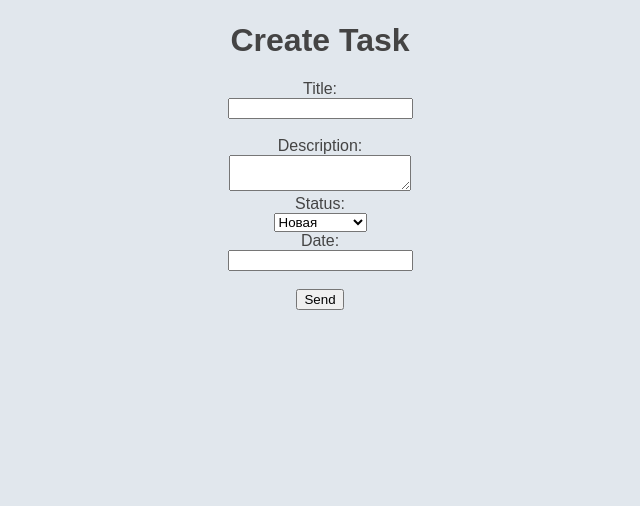
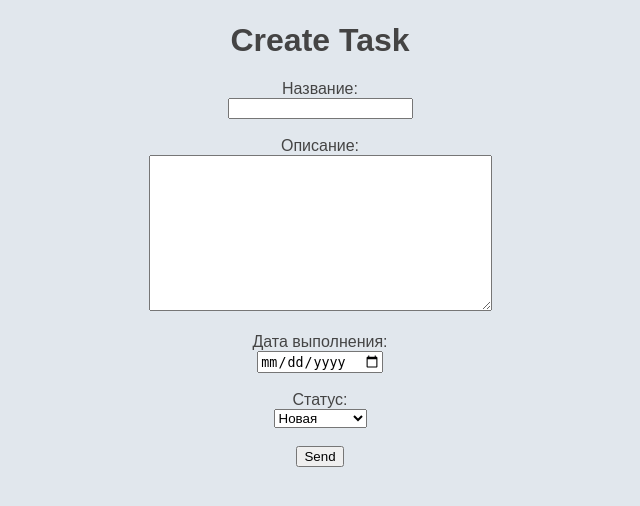
Before and after one commit to Beknasar/python_group_6_homework_47_Ulanbek_uulu_Beknasar, a Django app: page /tasks/add/ in a window 1280 px wide. Shown: the part 38-544 px from the top of the page, without its empty margins (320-960 px from the left). Run offline with Django 3.2, Linux system fonts and the light colour scheme.

Commit message:
Добавлена форма задачи для валидации и вывода разметки при создании статьи.

```diff
--- /dev/null
+++ b/source/webapp/forms.py
@@ -0,0 +1,14 @@
+from django import forms
+from .models import STATUS_CHOICES
+
+default_status = STATUS_CHOICES[0][0]
+
+class TaskForm(forms.Form):
+    title = forms.CharField(max_length=200, required=True, label='Название')
+    description = forms.CharField(max_length=500, required=True, label='Описание', widget=forms.Textarea)
+    status = forms.ChoiceField(choices=STATUS_CHOICES, required=True, label='Статус',
+                               initial=default_status)
+    date = forms.DateTimeField(required=False, label='Дата выполнения', widget=forms.DateInput(attrs={'type': 'date'}))
+
+    def __str__(self):
+        return "{}. {}".format(self.pk, self.title)
--- /dev/null
+++ b/source/webapp/templates/partial/form_field.html
@@ -0,0 +1,6 @@
+<label for="{{ field.id }}">{{ field.label }}:</label><br/>
+{{ field }}<br/>
+{% for error in field.errors %}
+    <p class="error">{{ error }}</p>
+{% endfor %}
+<br/>
--- a/source/webapp/templates/task_create.html
+++ b/source/webapp/templates/task_create.html
@@ -6,23 +6,11 @@
 <h1>Create Task</h1>
     <form action="{% url 'task_create' %}" method="post">
         {% csrf_token %}
-        <label>Title:</label><br/>
-        <input type="text" name="title"/><br/>
-        <br/>
 
-        <label>Description:</label><br/>
-        <textarea name="description"></textarea><br/>
-
-        <label for="id-status">Status:</label><br/>
-        <select name="status" id="id-status">
-             {% for value, label in status_choices %}
-                 <option value="{{ value }}">{{ label }}</option>
-             {% endfor %}
-        </select><br/>
-
-        <label>Date:</label><br/>
-        <input type="text" name="date"/><br/>
-        <br/>
+         {% include 'partial/form_field.html' with field=form.title %}
+         {% include 'partial/form_field.html' with field=form.description %}
+         {% include 'partial/form_field.html' with field=form.date %}
+         {% include 'partial/form_field.html' with field=form.status %}
         <input type="submit" value="Send"/>
     </form>
 {% endblock %}
--- a/source/webapp/views.py
+++ b/source/webapp/views.py
@@ -1,7 +1,7 @@
 from django.shortcuts import render,redirect, get_object_or_404
 from webapp.models import Tasks, STATUS_CHOICES
 from django.http import HttpResponseNotAllowed
-
+from .forms import TaskForm
 
 def index_view(request):
     data = Tasks.objects.all()
@@ -14,18 +14,24 @@ def task_view(request, pk):
 
 def create_task_view(request):
     if request.method == 'GET':
+        form = TaskForm()
         return render(request, 'task_create.html', context={
-            'status_choices': STATUS_CHOICES
+            'form': form
         })
     elif request.method == 'POST':
         #print(request.POST)
-        title = request.POST.get('title')
-        description = request.POST.get('description')
-        status = request.POST.get('status')
-        date = request.POST.get('date')
-        if date == '':
-            date = None
-        task = Tasks.objects.create(description=description, status=status, title=title, task_deadline=date)
+        form = TaskForm(data=request.POST)
+        # date = request.POST.get('date')
+        # if date == '':
+        #     date = None
+        if form.is_valid():
+            task = Tasks.objects.create(
+                title=form.cleaned_data['title'],
+            description = form.cleaned_data['description'],
+            status = form.cleaned_data['status'],
+            date = form.cleaned_data['date']
+            )
+
 
         return redirect('task_view', pk=task.pk)
     else:
```
Also changed, not shown: source/webapp/templates/partial/form.html (added, +10 -0 lines).
